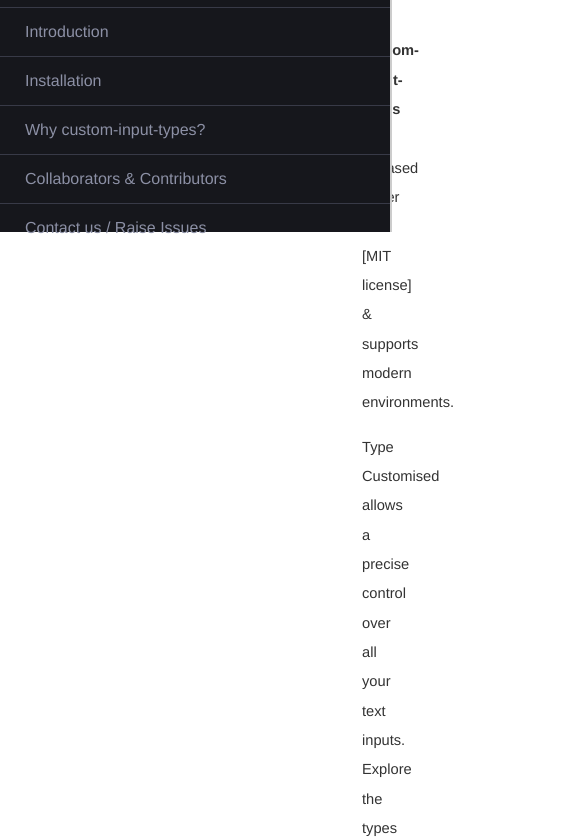
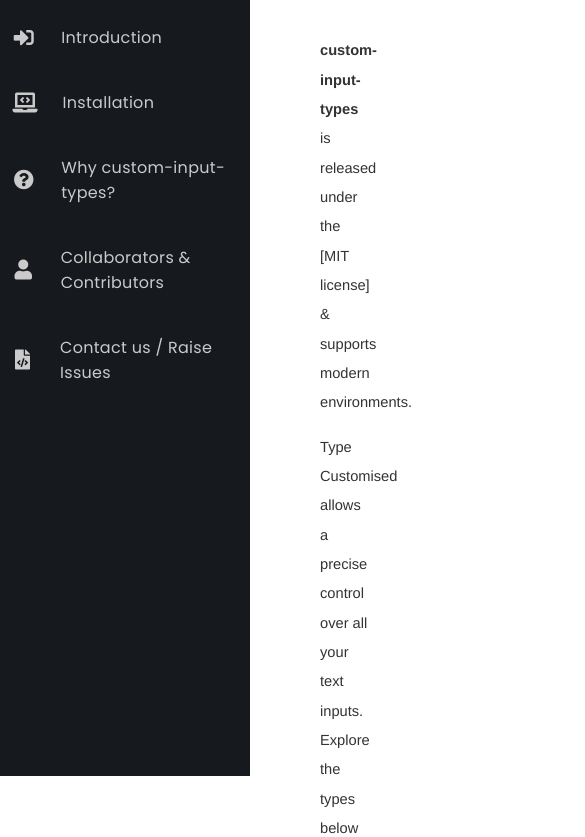
Before and after one commit to atish31/custom-input-types, a website built with webpack: page docs/index.html in a window 390 px wide. Shown: the part 68-905 px from the top of the page, 585 px wide, since content can reach past the window. Built offline with nearby package versions, Linux system fonts and the light colour scheme.

Commit message:
[enhancement] (docs) : Updated the sidenav and fixed the code tag

```diff
--- a/docs/index.css
+++ b/docs/index.css
@@ -1,3 +1,9 @@
+*,
+*:before,
+*:after{
+    padding: 0;
+    margin: 0;
+}
 /* Colors */
 body {
   width: 100%;
@@ -46,7 +52,7 @@ body {
   z-index: 0;
   display: block;
   float: right;
-  width: calc(100% - 302px);
+  width: calc(100% - 260px);
   height: 100%;
   margin: 0;
   padding: 0;
@@ -99,4 +105,81 @@ code {
     padding: 0;
     top: 0;
  }
+ .sidebar{
+  height: 60px;
+  min-height: 500px;
+  width: 100vh;
+  position: fixed;
+  z-index: 1;
+  top: 0;
+  left: 0;
+  background-color: #16191e;
+  overflow: hidden;
+  transition: width 0.2s;
 }
+.sidebar:hover{
+  width: 250px;
+  overflow: visible;
+}
+}
+
+.sidebar{
+  height: 100vh;
+  min-height: 500px;
+  width: 60px;
+  position: fixed;
+  z-index: 1;
+  top: 0;
+  left: 0;
+  background-color: #16191e;
+  overflow: hidden;
+  transition: width 0.2s;
+}
+.sidebar:hover{
+  width: 250px;
+  overflow: visible;
+}
+img.logo{
+  width: 50px;
+  padding: 0 4px;
+  margin: 30px 0;
+}
+nav{
+  height: 60vh;
+  min-height: 300px;
+}
+ul{
+  /* height: 100%; */
+  display: flex;
+  flex-direction: column;
+  justify-content: space-around;
+}
+li a{
+  width: 250px;
+  display: flex;
+  margin-bottom: 20px;
+  align-items: center;
+  justify-content: space-around;
+  text-decoration: none;
+  padding: 10px 0;
+  font-family: 'Poppins',sans-serif;
+  color: #cacaca;
+}
+li a:hover{
+  background-image: linear-gradient(
+      to right,
+      #2a88e6 7px,
+      rgba(255,255,255,0.1) 7px
+  );
+  color: #ffffff;
+}
+i.fas{
+  font-size: 20px;
+  text-align: right;
+}
+li p{
+  width: 175px;
+  font-size: 16px;
+  text-align: left;
+  letter-spacing: 0.3px;
+}
--- a/docs/index.html
+++ b/docs/index.html
@@ -1,22 +1,60 @@
 <!DOCTYPE html>
-<html>
+<html lang="en">
 <head>
     <title>custom-input-types</title>
     <link rel="shortcut icon" type="image/png" href="assets/npm-logo.png"/>
     <link rel="stylesheet" type="text/css" href="index.css"/>
+    <link rel="preconnect" href="https://fonts.gstatic.com">
+    <link href="https://fonts.googleapis.com/css2?family=Poppins&display=swap" rel="stylesheet">
+    <!--Font Awesome-->
+    <link href="https://cdnjs.cloudflare.com/ajax/libs/font-awesome/5.15.1/css/all.min.css" rel="stylesheet">
+
+    <script src="../custom-input.min.js"></script>
 </head>
 <body>
 
-  <nav id="navbar">
-    <header><h1>custom-input-types</h1></header>
-      <ul>
-        <li><a class="nav-link" href="#Introduction">Introduction</a></li>
-        <li><a class="nav-link" href="#Installation">Installation</a></li>
-        <li><a class="nav-link" href="#Why_custom-input-types_?">Why custom-input-types?</a></li>
-        <li><a class="nav-link" href="#Collaborators">Collaborators & Contributors</a></li>
-        <li><a class="nav-link" href="#Contact">Contact us / Raise Issues </a></li>
-      </ul>
-    </nav>
+    <div class="sidebar">
+      <div class="logo">
+          <a href="#">
+              <a href="#">
+                <img src="assets/npm-logo.png" alt="Npm Package" class="logo">
+          </a>
+      </div>
+      <nav>
+          <ul>
+              <li>
+                  <a href="#Introduction">
+                      <i class="fas fa-sign-in-alt"></i>
+                      <p>Introduction</p>
+                  </a>
+              </li>
+              <li>
+                  <a href="#Installation">
+                      <i class="fas fa-laptop-code"></i>
+                      <p>Installation</p>
+                  </a>
+              </li>
+              <li>
+                  <a href="#Why_custom-input-types_?">
+                      <i class="fas fa-question-circle"></i>
+                      <p>Why custom-input-types?</p>
+                  </a>
+              </li>
+              <li>
+                  <a href="#Collaborators">
+                      <i class="fas fa-user"></i>
+                      <p>Collaborators & Contributors</p>
+                  </a>
+              </li>
+              <li>
+                  <a href="#Contact">
+                      <i class="fas fa-file-code"></i>
+                      <p>Contact us / Raise Issues</p>
+                  </a>
+              </li>
+          </ul>
+      </nav>
+  </div>
 
   <div id="main-doc" class="main">
     <section id="Introduction" class="main-section">
@@ -29,9 +67,9 @@
       <header>Installation</header>
       <ul>
         <li>In a browser:</li>
-        <code>< script src="custom-input.min.js"> </ script ></code>
+        <code>&lt;script src="custom-input.min.js"> &lt;/script&gt;</code>
         <li>or use a CDN:</li>
-        <code>< script src="https://unpkg.com/custom-input-types@latest/custom-input.min.js" > </ script></code>
+        <code>&lt;script src="https://unpkg.com/custom-input-types@latest/custom-input.min.js"&gt; &lt;/script&gt;</code>
         <li>Using NPM (as node_modules)</li>
         <code>$ npm i -g npm </code><br>
         <code>$ npm i custom-input-types</code>
@@ -46,43 +84,44 @@
         <p>Available custom input types as of now</p>
       <ul>
         <li>Only numbers</li>
-        <code> < input type="custom-number" /> </code>
+        <code> &lt;input type="custom-number" /&gt; </code>
+        <input type="custom-number"/>
 
         <li>Capitalized Text</li>
-        <code> < input type="custom-text" /> </code>
+        <code> &lt;input type="custom-text" /&gt; </code>
 
         <li>Camel Case Text with space</li>
-        <code> < input id="camelCase" type="camel-case" /> </code>
+        <code> &lt;input id="camelCase" type="camel-case" /&gt; </code>
 
         <li>Camel Case Text with no space</li>
-        <code> < input id="noSpaceCamelCase" nospace type="camel-case" /> </code>
+        <code> &lt;input id="noSpaceCamelCase" nospace type="camel-case" /&gt; </code>
 
         <li>Pascal Case Text with space</li>
-        <code> < input id="pascalCase" type="pascal-case" /> </code>
+        <code> &lt;input id="pascalCase" type="pascal-case" /&gt; </code>
 
         <li>Pascal Case Text with no space</li>
-        <code> < input id="noSpacePascalCase" nospace type="pascal-case" /> </code>
+        <code> &lt;input id="noSpacePascalCase" nospace type="pascal-case" /&gt; </code>
 
         <li>Snake Case </li>
-        <code> < input id="snakeCase" type="snake-case" /> </code>
+        <code> &lt;input id="snakeCase" type="snake-case" /&gt; </code>
 
         <li>All Lower Case</li>
-        <code> < input type="lowerCase" /> </code>
+        <code> &lt;input type="lowerCase" /&gt; </code>
 
         <li>All Upper Case</li>
-        <code> < input type="upperCase" /> </code>
+        <code> &lt;input type="upperCase" /&gt; </code>
 
         <li>Phone</li>
-        <code> < input type="phone" /> </code>
+        <code> &lt;input type="phone" /&gt; </code>
 
         <li>Pincode(Default)</li>
-        <code> < input type="pincode" /></code>
+        <code> &lt;input type="pincode" /&gt;</code>
 
         <li>Pincode(Alphanumeric attribute)</li>
-        <code> < input id="pincode" type="pincode" alphanum /> </code>
+        <code> &lt;input id="pincode" type="pincode" alphanum /&gt; </code>
 
         <li>Pincode(max-character)</li>
-        <code> < input id="pincode" type="pincode" max=8 /> </code>
+        <code> &lt;input id="pincode" type="pincode" max=8 /&gt; </code>
 
       </ul>
     </section>
```
